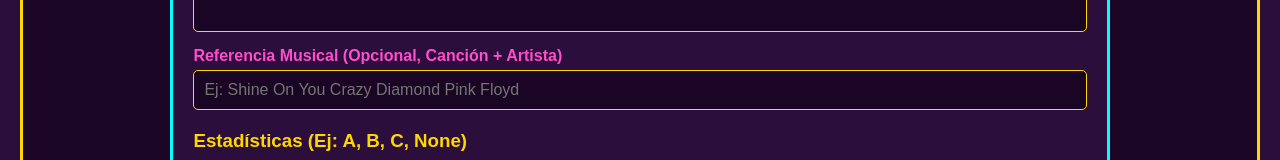
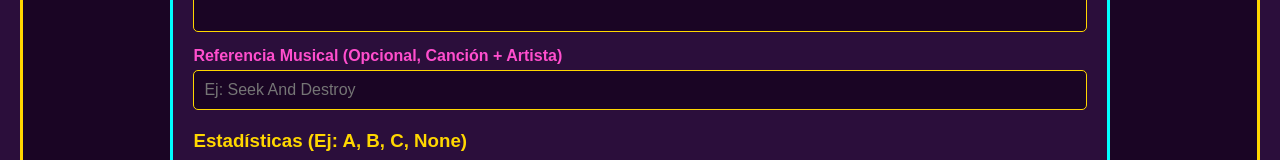
Before and after one commit to palitosdecangrejo/The-Stand-API, a plain HTML site: page pages/insertar.html in a window 1280 px wide. Shown: the part 1020-1180 px from the top of the page. Drawn offline with Linux system fonts and the light colour scheme.

Commit message:
repaso a server + retoquillos

```diff
--- a/backend/server.js
+++ b/backend/server.js
@@ -89,10 +89,7 @@ server.post("/stand", (req, res) => {
     VALUES (?, ?, ?, ?, ?, ?, ?, ?, ?, ?, ?, ?, ?)
   `;
 
-  pool_mysql.query(
-    sql,
-    [id_evolucion, nombre, descripcion, aparicion, imagen_manga, imagen_anime, poder, velocidad, alcance, durabilidad, precis, potencial, referencia_musical],
-    (error, resultados) => {
+  pool_mysql.query(sql, [id_evolucion, nombre, descripcion, aparicion, imagen_manga, imagen_anime, poder, velocidad, alcance, durabilidad, precis, potencial, referencia_musical], (error, resultados) => {
     if (error) {
       console.error("Error en INSERT:", error);
       return res.status(500).json({ error });
--- a/estilos.css
+++ b/estilos.css
@@ -39,7 +39,6 @@ header p {
 }
 
 /* NAV */
-/* NAV GLOBAL */
 nav {
     background-color: #1a0524;
     min-height: 60px;
@@ -610,7 +609,6 @@ footer p {
     width: 100%;
     height: 100%;
     background-color: #ffd700;
-    /* brillo doradito */
     opacity: 0;
 }
 
@@ -687,9 +685,9 @@ footer p {
     }
 
     100% {
+        /* desaparece con fade */
         transform: translateY(400px) rotate(225deg) scale(2);
         opacity: 0;
-        /* desaparece con fade */
     }
 }
 
--- a/pages/insertar.html
+++ b/pages/insertar.html
@@ -40,7 +40,10 @@
 
                     <div class="form-group form-group-relativo">
                         <label for="buscar-portador">Portador (Buscar y Seleccionar)</label>
+
+                        <!-- el autocomplete es necesario, si no empieza a sugerir cosas y se overlapea con el buscador nuestro -->
                         <input type="text" id="buscar-portador" placeholder="Ej: Jotaro Kujo" autocomplete="off">
+
                         <div id="resultados-portador" class="resultados-flotantes-portador oculto"></div>
                         <p id="portador-seleccionado" class="texto-portador-seleccionado"></p>
                         <input type="hidden" id="id_portador" name="id_portador">
@@ -73,7 +76,8 @@
 
                     <div class="form-group">
                         <label for="referencia_musical">Referencia Musical (Opcional, Canción + Artista)</label>
-                        <input type="text" id="referencia_musical" name="referencia_musical" placeholder="Ej: Shine On You Crazy Diamond Pink Floyd">
+                        <input type="text" id="referencia_musical" name="referencia_musical"
+                            placeholder="Ej: Seek And Destroy">
                     </div>
 
                     <h3 class="titulo-estadisticas">Estadísticas (Ej: A, B, C, None)</h3>
```
Lines whose indentation alone changed are shown as unchanged.
